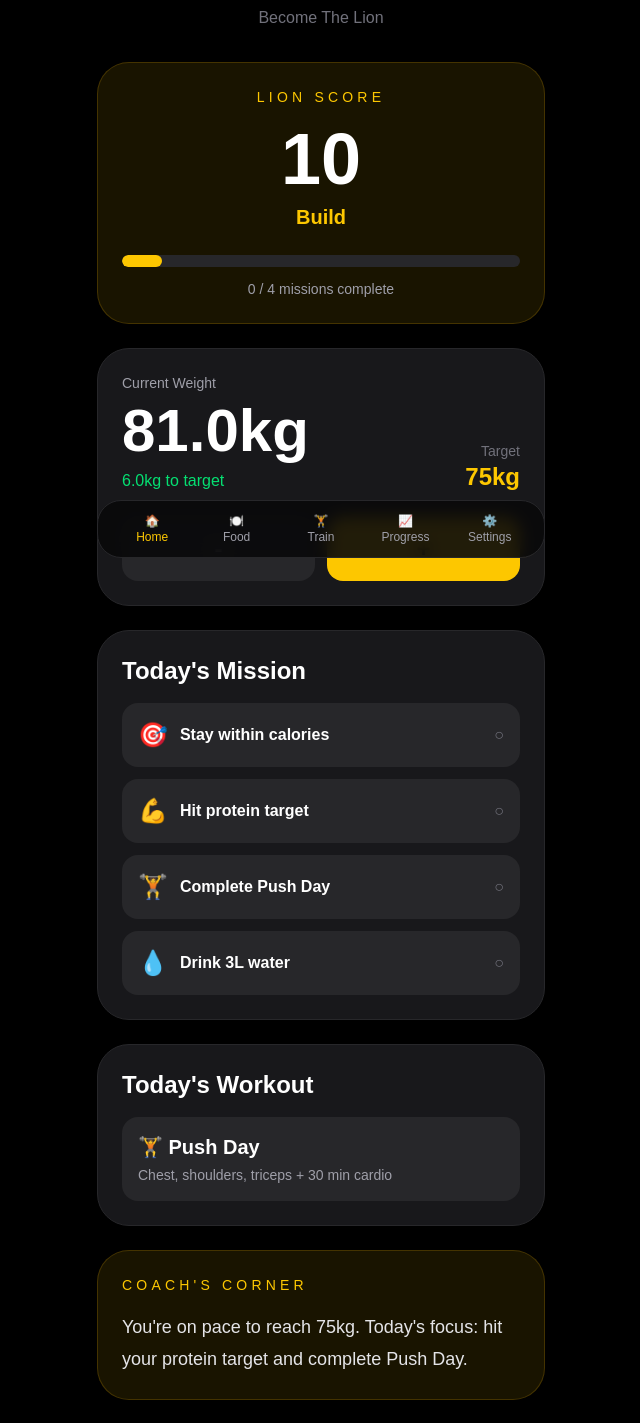
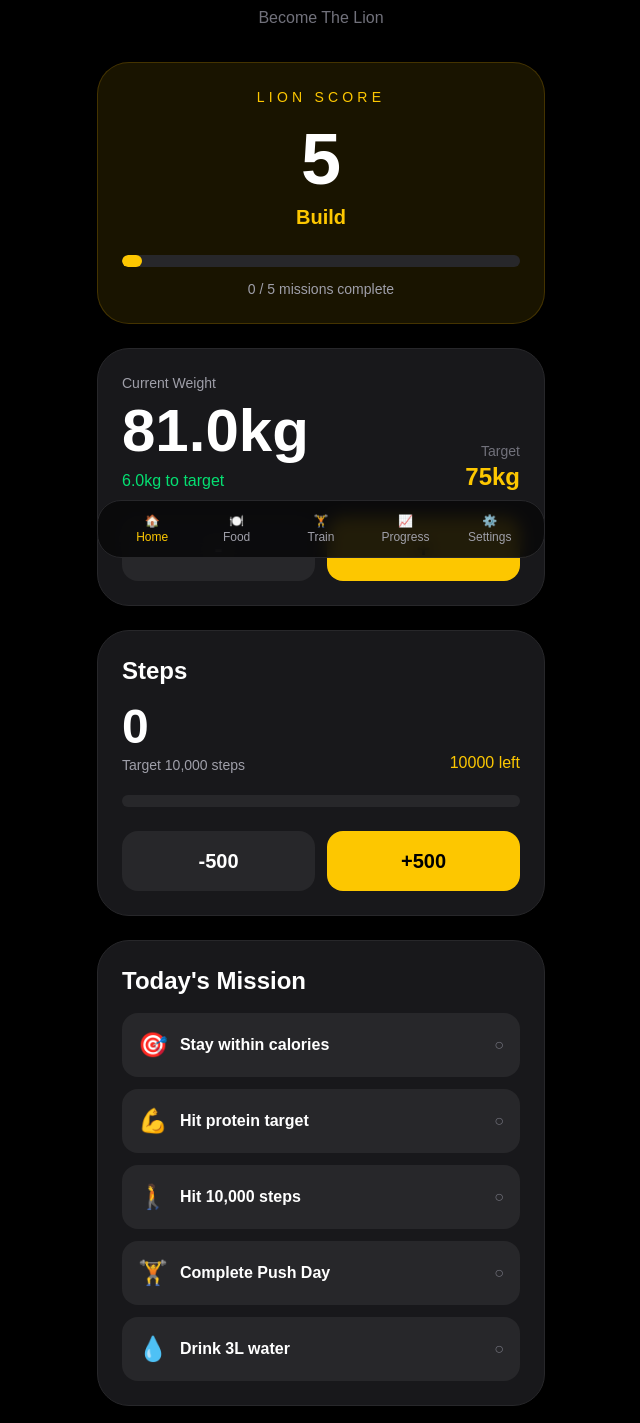
Before and after one commit to MarcRoscoe91/lion-coach, a Next.js app: page / in a window 1280 px wide. Shown: the part 226-1649 px from the top of the page, without its empty margins (319-959 px from the left). Built offline with nearby package versions, Linux system fonts and the light colour scheme.

Commit message:
Add step counter to dashboard

```diff
--- a/app/page.tsx
+++ b/app/page.tsx
@@ -14,18 +14,22 @@ const meals = [
 
 export default function Home() {
   const [weight, setWeight] = useState(81);
+  const [steps, setSteps] = useState(0);
   const [loggedMeals, setLoggedMeals] = useState<typeof meals>([]);
   const [loaded, setLoaded] = useState(false);
 
   const targetWeight = 75;
   const caloriesTarget = 2250;
   const proteinTarget = 210;
+  const stepsTarget = 10000;
 
   useEffect(() => {
     const savedWeight = localStorage.getItem("lion-weight");
+    const savedSteps = localStorage.getItem("lion-steps");
     const savedMeals = localStorage.getItem("lion-meals");
 
     if (savedWeight) setWeight(Number(savedWeight));
+    if (savedSteps) setSteps(Number(savedSteps));
     if (savedMeals) setLoggedMeals(JSON.parse(savedMeals));
 
     setLoaded(true);
@@ -35,8 +39,9 @@ export default function Home() {
     if (!loaded) return;
 
     localStorage.setItem("lion-weight", String(weight));
+    localStorage.setItem("lion-steps", String(steps));
     localStorage.setItem("lion-meals", JSON.stringify(loggedMeals));
-  }, [weight, loggedMeals, loaded]);
+  }, [weight, steps, loggedMeals, loaded]);
 
   const totals = loggedMeals.reduce(
     (sum, meal) => ({
@@ -50,22 +55,25 @@ export default function Home() {
     totals.calories > 0 && totals.calories <= caloriesTarget;
 
   const proteinComplete = totals.protein >= proteinTarget;
+  const stepsComplete = steps >= stepsTarget;
   const workoutComplete = false;
   const waterComplete = false;
 
   const completedMissions = [
     caloriesComplete,
     proteinComplete,
+    stepsComplete,
     workoutComplete,
     waterComplete,
   ].filter(Boolean).length;
 
   const lionScore =
-    (caloriesComplete ? 25 : totals.calories > 0 ? 15 : 0) +
-    (proteinComplete ? 25 : totals.protein > 0 ? 15 : 0) +
+    (caloriesComplete ? 20 : totals.calories > 0 ? 12 : 0) +
+    (proteinComplete ? 20 : totals.protein > 0 ? 12 : 0) +
+    (stepsComplete ? 20 : steps > 0 ? 10 : 0) +
     (workoutComplete ? 25 : 0) +
-    (waterComplete ? 15 : 0) +
-    10;
+    (waterComplete ? 10 : 0) +
+    5;
 
   return (
     <main className="min-h-screen bg-black text-white p-5">
@@ -105,7 +113,7 @@ export default function Home() {
           </div>
 
           <p className="mt-3 text-sm text-zinc-400">
-            {completedMissions} / 4 missions complete
+            {completedMissions} / 5 missions complete
           </p>
         </section>
 
@@ -146,32 +154,56 @@ export default function Home() {
         </section>
 
         <section className="mt-6 rounded-[2rem] border border-zinc-800 bg-zinc-900 p-6">
+          <h2 className="text-2xl font-bold">Steps</h2>
+
+          <div className="mt-4 flex items-end justify-between">
+            <div>
+              <p className="text-5xl font-black">{steps.toLocaleString()}</p>
+              <p className="mt-1 text-sm text-zinc-400">
+                Target {stepsTarget.toLocaleString()} steps
+              </p>
+            </div>
+
+            <p className={stepsComplete ? "text-green-400" : "text-yellow-400"}>
+              {stepsComplete ? "Complete" : `${stepsTarget - steps} left`}
+            </p>
+          </div>
+
+          <div className="mt-5 h-3 overflow-hidden rounded-full bg-zinc-800">
+            <div
+              className="h-full rounded-full bg-yellow-400 transition-all duration-500"
+              style={{
+                width: `${Math.min(100, (steps / stepsTarget) * 100)}%`,
+              }}
+            />
+          </div>
+
+          <div className="mt-6 flex gap-3">
+            <button
+              onClick={() => setSteps(Math.max(0, steps - 500))}
+              className="flex-1 rounded-2xl bg-zinc-800 py-4 text-xl font-bold active:scale-95"
+            >
+              -500
+            </button>
+
+            <button
+              onClick={() => setSteps(steps + 500)}
+              className="flex-1 rounded-2xl bg-yellow-400 py-4 text-xl font-bold text-black active:scale-95"
+            >
+              +500
+            </button>
+          </div>
+        </section>
+
+        <section className="mt-6 rounded-[2rem] border border-zinc-800 bg-zinc-900 p-6">
           <h2 className="text-2xl font-bold">Today&apos;s Mission</h2>
 
           <div className="mt-4 space-y-3">
-            <MissionRow
-              icon="🎯"
-              label="Stay within calories"
-              complete={caloriesComplete}
-            />
-
-            <MissionRow
-              icon="💪"
-              label="Hit protein target"
-              complete={proteinComplete}
-            />
-
-            <MissionRow
-              icon="🏋️"
-              label="Complete Push Day"
-              complete={workoutComplete}
-            />
-
-            <MissionRow
-              icon="💧"
-              label="Drink 3L water"
-              complete={waterComplete}
-            />
+            <MissionRow icon="🎯" label="Stay within calories" complete={caloriesComplete} />
+            <MissionRow icon="💪" label="Hit protein target" complete={proteinComplete} />
+            <MissionRow icon="🚶" label="Hit 10,000 steps" complete={stepsComplete} />
+            <MissionRow icon="🏋️" label="Complete Push Day" complete={workoutComplete} />
+            <MissionRow icon="💧" label="Drink 3L water" complete={waterComplete} />
           </div>
         </section>
 
@@ -193,7 +225,7 @@ export default function Home() {
 
           <p className="mt-4 text-lg leading-8 text-zinc-200">
             You&apos;re on pace to reach {targetWeight}kg. Today&apos;s focus:
-            hit your protein target and complete Push Day.
+            hit your protein target, build your steps, and complete Push Day.
           </p>
         </section>
 
@@ -221,10 +253,13 @@ export default function Home() {
         </section>
 
         <button
-          onClick={() => setLoggedMeals([])}
+          onClick={() => {
+            setLoggedMeals([]);
+            setSteps(0);
+          }}
           className="mt-6 w-full rounded-2xl bg-yellow-400 py-4 text-lg font-bold text-black active:scale-95"
         >
-          Clear Meals
+          Reset Day
         </button>
       </div>
 
```
